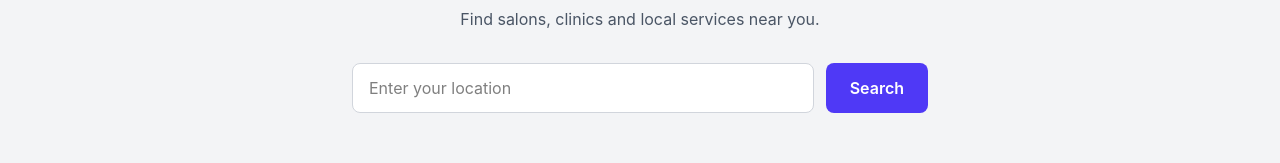
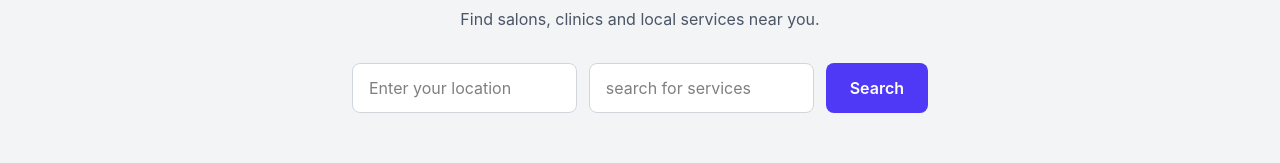
Before and after one commit to beingharsh12/BookMySlot, a React (Vite) app in the folder Frontend/vite-project/: page / in a window 1280 px wide. Shown: the part 442-605 px from the top of the page. Built offline with nearby package versions, Linux system fonts and the light colour scheme.

Commit message:
added services input field

```diff
--- a/Frontend/vite-project/src/pages/Hero.jsx
+++ b/Frontend/vite-project/src/pages/Hero.jsx
@@ -28,6 +28,14 @@ const [location, setLocation] = useState('')
           autoComplete="off"
           className="w-full flex-1 rounded-lg border border-gray-300 bg-white px-4 py-3 text-base focus:border-indigo-600 focus:outline-none focus:ring-2 focus:ring-indigo-600"
         />
+        <label htmlFor="service" className="sr-only">Service</label>
+        <input
+          id="service"
+          type="text"
+          placeholder="search for services"
+          autoComplete="off"
+          className="w-full flex-1 rounded-lg border border-gray-300 bg-white px-4 py-3 text-base focus:border-indigo-600 focus:outline-none focus:ring-2 focus:ring-indigo-600"
+        />
         <button
           type="submit"
           className="rounded-lg bg-indigo-600 px-6 py-3 font-semibold text-white hover:bg-indigo-700 focus:outline-none focus:ring-2 focus:ring-indigo-600 focus:ring-offset-2"
```
